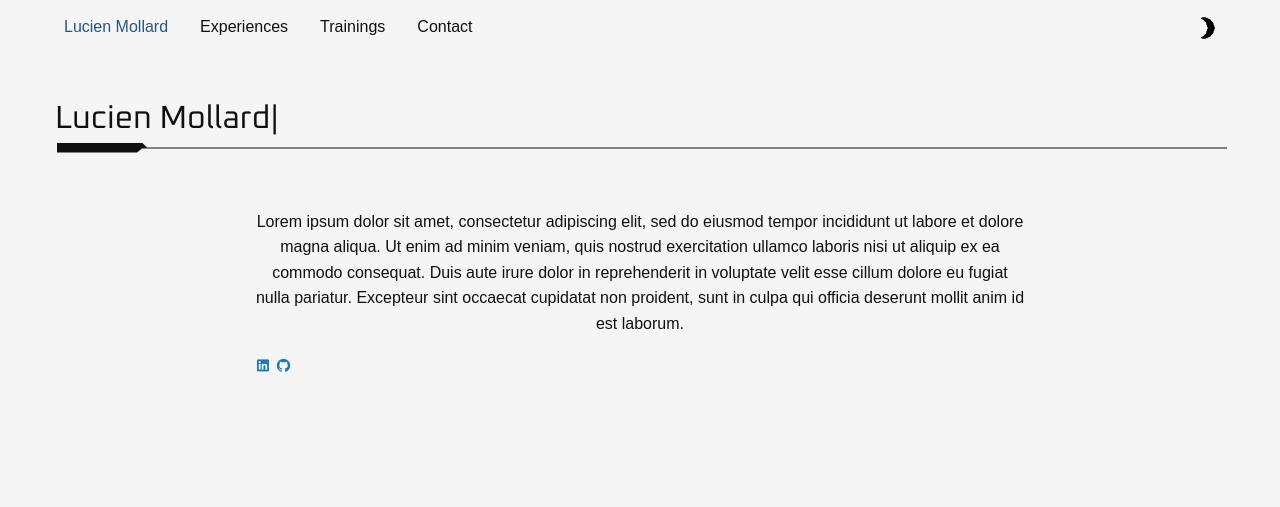
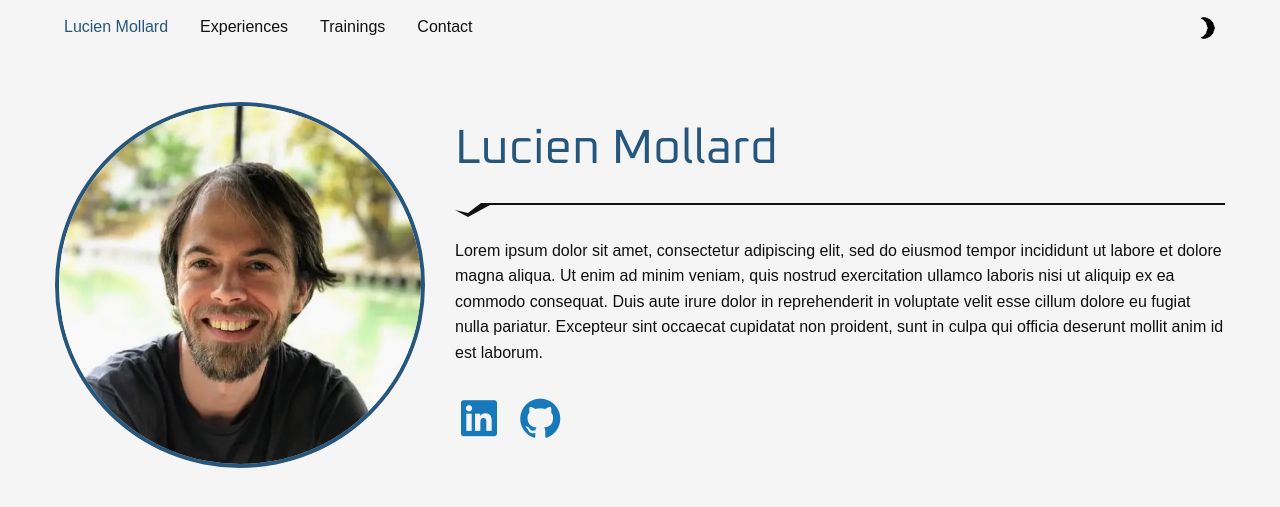
Before and after one commit to LucienMLD/LucienMLD.github.io, a Jekyll site: the page built from index.markdown, in a window 1280 px wide. Shown: the top 507 px of the page. Built offline with Jekyll 4.4.1, drawn with Linux system fonts in a browser that asks for light colours.

Commit message:
update homepage

```diff
--- a/_layouts/home.html
+++ b/_layouts/home.html
@@ -3,16 +3,16 @@ layout: default
 ---
 
 <div class="home">
-  <div class="grid-container">
-    <div class="grid-x grid-margin-x margin-top-3">
-      <div class="cell">
-        <h1 class="cyberpunk">{{ site.title }}</h1>
+  <div class="grid-container header">
+    <div class="grid-x grid-margin-x align-middle margin-top-3">
+      <div class="cell medium-4">
+        <img src="/assets/images/me.webp" alt="Portrait of Lucien" class="image">
       </div>
-    </div>
-    <div class="grid-x grid-margin-x">
-      <div class="cell large-8 large-offset-2 medium-10 medium-offset-1 small-12 margin-vertical-3">
-        <p class="text-center">{{ page.presentation }}</p>
-        <div>
+      <div class="cell medium-8">
+        <h1 class="font-blue">{{ site.title }}</h1>
+        <hr>
+        <p>{{ page.presentation }}</p>
+        <div class="media-links">
           <a href="https://www.linkedin.com/in/lucien-mollard/" title="lien externe - Linkedin de Lucien Mollard" target="_blank">
             <span class="ri-linkedin-box-fill"></span>
           </a>
@@ -23,5 +23,4 @@ layout: default
       </div>
     </div>
   </div>
-  {{ content }}
 </div>
--- /dev/null
+++ b/_sass/_home.sass
@@ -0,0 +1,7 @@
+.home
+  .header
+    .image
+      border-radius: 50%
+      border: 4px solid var(--border-color-secondary)
+  .media-links
+    font-size: 3rem
--- a/_sass/_titles.sass
+++ b/_sass/_titles.sass
@@ -81,14 +81,14 @@ h4.cyberpunk:after
 hr
   height: 14px
   background-color: var(--font-color)
+  clip-path: polygon(35px 2px, 100% 2px, 100% 0px, 26px 0px, 13px 10px, 0px 7px, 13px 14px)
   width: 100%
-  clip-path: polygon(1px 0px, 0px 0px, 0px 0px, 8px 14px, 13px 14px, 22px 7px, 42px 6px, 49px 2px, 100% 2px, 100% 0px, 42px 0px, 35px 5px, 22px 6px, 13px 13px, 9px 13px)
-  animation-name: hr
+  animation-name: hr-animation
   animation-duration: $glitched-long-duration
+  animation-timing-function: linear
   animation-iteration-count: infinite
-  animation-timing-function: linear
 
-@keyframes hr
+@keyframes hr-animation
   0%
     transform: skew(0deg)
   15%
--- a/_sass/_variables.sass
+++ b/_sass/_variables.sass
@@ -20,6 +20,7 @@ $san-juan-950: #17293a
 html[data-theme="light"]
   --font-color: #{$black}
   --border-color: #{$black}
+  --border-color-secondary: #{$san-juan-700}
   --background-color: #{$white}
   --background-color-secondary: #{$san-juan-300}
   --topbar-submenu-background: #{$white}
@@ -29,6 +30,7 @@ html[data-theme="light"]
 html[data-theme="dark"]
   --font-color: #{$white}
   --border-color: #{$white}
+  --border-color-secondary: #{$san-juan-400}
   --background-color: #{$black}
   --background-color-secondary: #{$san-juan-700}
   --topbar-submenu-background: #{$black}
--- a/assets/main.scss
+++ b/assets/main.scss
@@ -7,3 +7,4 @@
 @import "utilities";
 @import "titles";
 @import "cards";
+@import "home";
```
Also changed, not shown: assets/images/me.webp (added).
